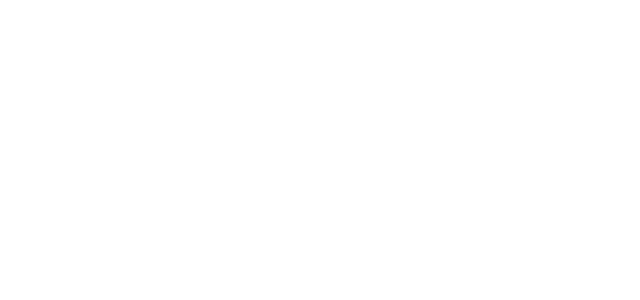
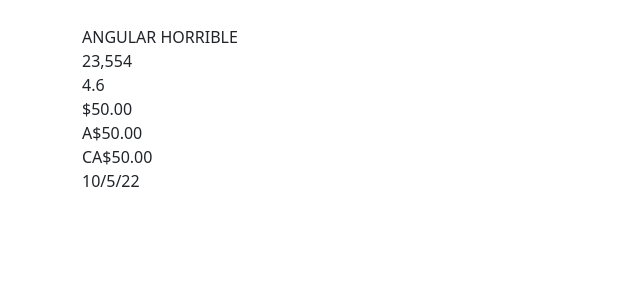
Before and after one commit to gjortega84/curso-angular, an Angular app: page / in a window 1280 px wide. Shown: the top 300 px of the page, without its empty margins (0-640 px from the left). Built offline with nearby package versions, Linux system fonts and the light colour scheme.

Commit message:
clase23: Pipe predef

```diff
--- a/src/app/app.component.html
+++ b/src/app/app.component.html
@@ -92,7 +92,17 @@
 
 <div [appCambiarColor]="color">holas</div> -->
 
-
+<!--
 <div *ngIf="persona.trabajo">
 {{persona.trabajo?.tel}}
+</div> -->
+
+<div class="container">
+  <div>{{curso.titulo|uppercase}}</div>
+  <div>{{curso.num_est|number}}</div>
+  <div>{{curso.rating|number:'.1-1'}}</div>
+  <div>{{curso.precio|currency}}</div>
+  <div>{{curso.precio|currency:'AUD'}}</div>
+  <div>{{curso.precio|currency:'CAD'}}</div>
+  <div>{{curso.fecha_lan|date:"shortDate"}}</div>
 </div>
--- a/src/app/app.component.ts
+++ b/src/app/app.component.ts
@@ -20,14 +20,22 @@
     { id: 4, nombre:'Chari', edad:65, hobbie:'ride bykes'}
 
   ]
-  persona = {
-    nombre:'juan',
-    apellido: 'roble',
-    trabajo:undefined
-  }
+  // persona = {
+  //   nombre:'juan',
+  //   apellido: 'roble',
+  //   trabajo:undefined
+  // }
   // getName(){
   //   return this.nombre
   // }
+
+  curso={
+    titulo:"Angular horrible",
+    num_est: 23554,
+    rating: 4.567,
+    precio: 50,
+    fecha_lan: new Date(2022,9,5)
+  }
 
 index=0
   eliminar(){
```
